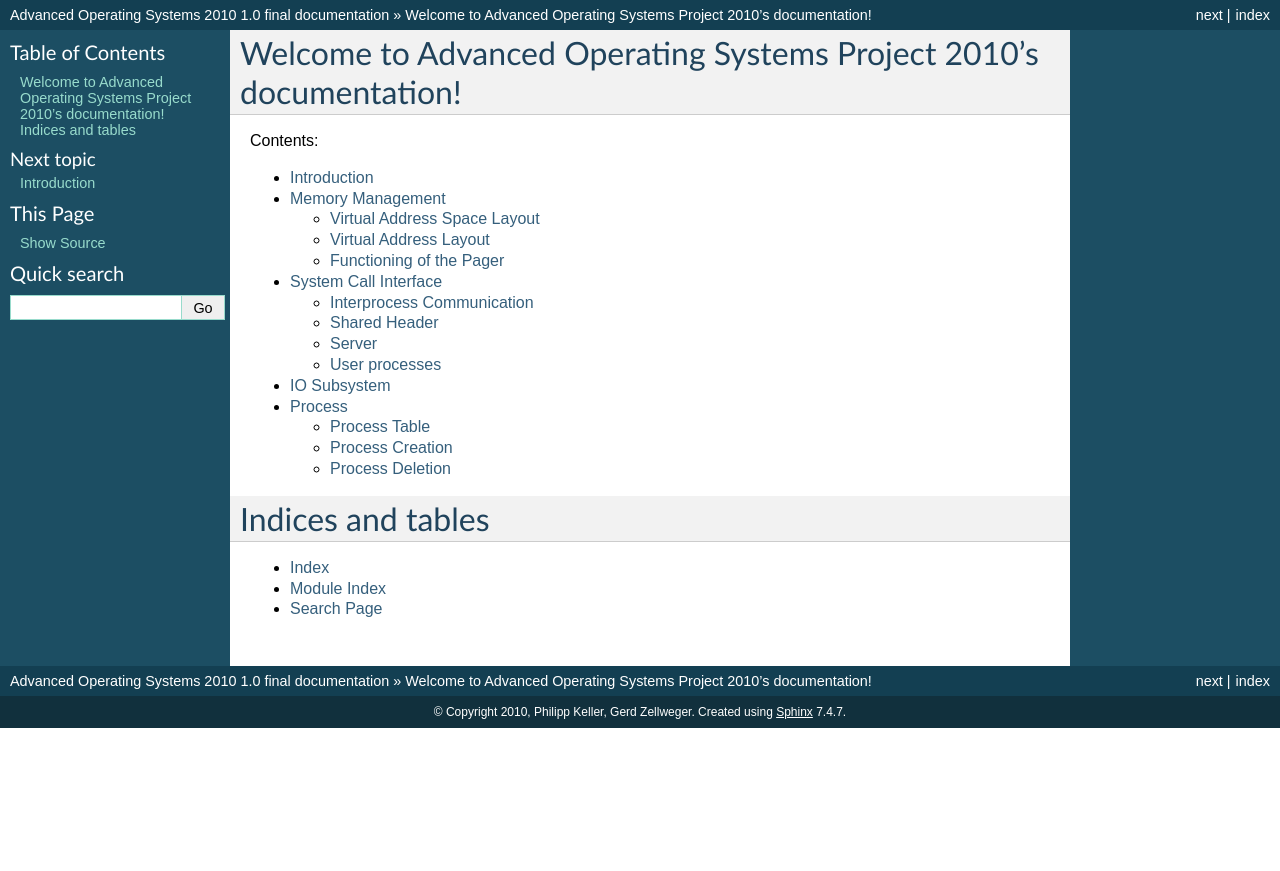
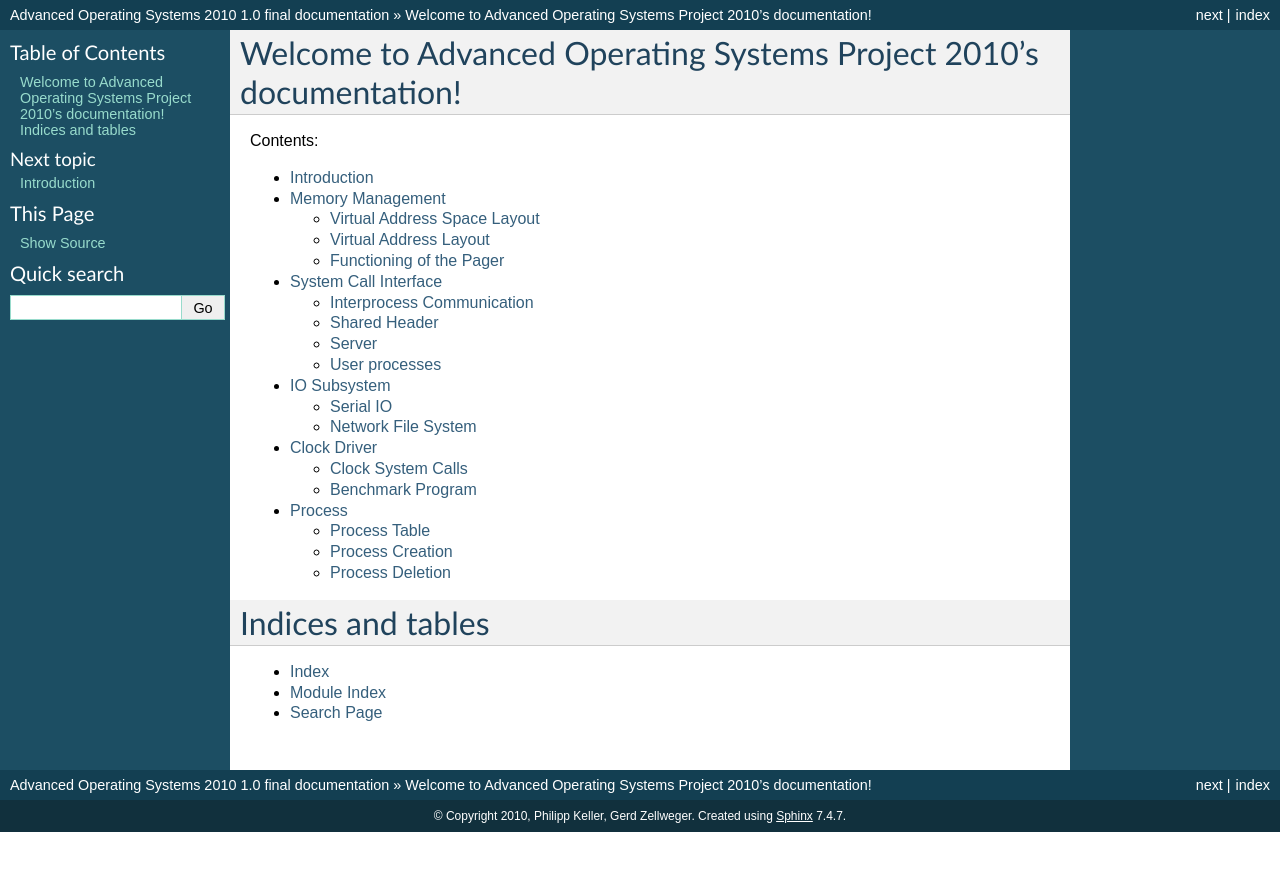
Before and after one commit to gz/aos10, a Sphinx documentation site: the page built from doc/documentation/source/index.txt, in a window 1280 px wide. Shown: the top 871 px of the page. Built offline with Sphinx 7.4.7, drawn with Linux system fonts in a browser that asks for light colours.

Commit message:
documentation: added subtitles to io.txt, new chapter clock.txt added.
git-svn-id: https://svn.vis.ethz.ch/svn/aos10@225 77cbfc24-9232-4b91-9b01-57cbc351378c

```diff
--- /dev/null
+++ b/doc/documentation/source/clock.txt
@@ -0,0 +1,10 @@
+.. _clock-driver:
+
+Clock Driver
+============
+
+Clock System Calls
+------------------
+
+Benchmark Program
+-----------------
--- a/doc/documentation/source/index.txt
+++ b/doc/documentation/source/index.txt
@@ -10,6 +10,7 @@ Contents:
    mm.txt
    syscall.txt
    io.txt
+   clock.txt
    process.txt
 
 Indices and tables
--- a/doc/documentation/source/intro.txt
+++ b/doc/documentation/source/intro.txt
@@ -20,6 +20,9 @@ the project would evolve.
   reading and writing files on the NFS server as well as reading and writing
   from and to the serial port.
 
+* Chapter :ref:`clock-driver` describes the driver code to access the CPU clock timer
+  and also the benchmark program to test the speed of the file system.
+
 * Chapter :ref:`process` contains information about how we manage
   user processes in the root server.
 
--- a/doc/documentation/source/io.txt
+++ b/doc/documentation/source/io.txt
@@ -2,3 +2,9 @@
 
 IO Subsystem
 ============
+
+Serial IO
+---------
+
+Network File System
+-------------------
```
